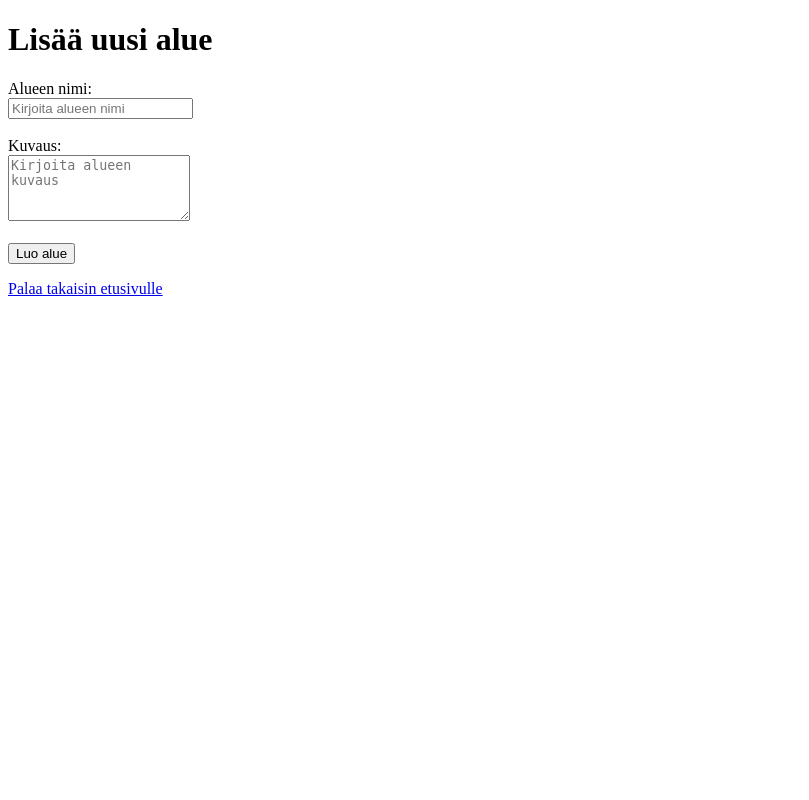
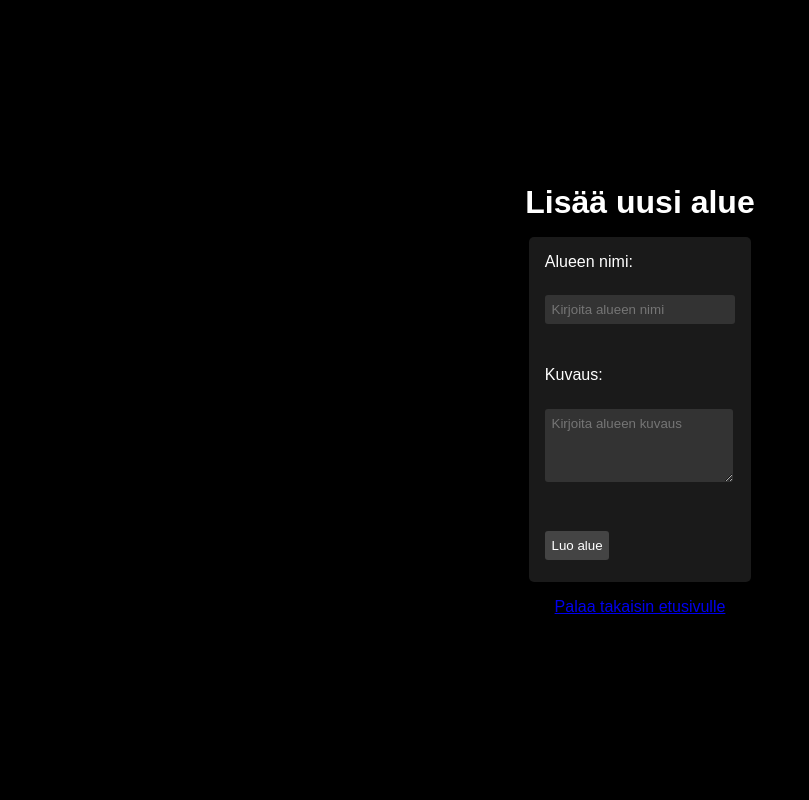
Before and after one commit to k1rtsu/Tsoha, a Flask app: page /create_region in a window 1280 px wide. Shown: the whole page, without its empty margins (0-809 px from the left). Run offline with Flask 3, Linux system fonts and the light colour scheme; the visitor is signed in with stand-in values (Sample User, id 1).

Commit message:
Added css file and customized page appearance

```diff
--- /dev/null
+++ b/static/custom.css
@@ -0,0 +1,52 @@
+
+body {
+    background-color: #000000;
+    color: #FFFFFF;
+    font-family: 'Arial', sans-serif;
+    margin: 0;
+    padding: 0;
+    display: flex;
+    flex-direction: column;
+    align-items: center;
+    justify-content: center;
+    height: 100vh;
+}
+
+/* Otsikot */
+h1, h2, h3, h4, h5, h6 {
+    font-family: 'Arial', sans-serif;
+    margin: 0.5em 0;
+}
+
+/* Lomakkeet */
+form {
+    display: flex;
+    flex-direction: column;
+    align-items: flex-start;
+    background-color: #1a1a1a;
+    padding: 1em;
+    border-radius: 5px;
+}
+
+input, textarea, button {
+    font-family: 'Arial', sans-serif;
+    margin: 0.5em 0;
+    padding: 0.5em;
+    border: none;
+    border-radius: 3px;
+}
+
+input, textarea {
+    background-color: #333333;
+    color: #FFFFFF;
+}
+
+button {
+    background-color: #444444;
+    color: #FFFFFF;
+    cursor: pointer;
+}
+
+button:hover {
+    background-color: #555555;
+}
--- a/templates/create_account.html
+++ b/templates/create_account.html
@@ -2,8 +2,8 @@
 <html lang="en">
 <head>
     <meta charset="UTF-8">
-    <meta name="viewport" content="width=device-width, initial-scale=1.0">
-    <title>Create User</title>
+    <title>Minimalistinen Sovellus</title>
+    <link rel="stylesheet" href="/static/custom.css">
 </head>
 <body>
     <h1>Create User</h1>
--- a/templates/create_region.html
+++ b/templates/create_region.html
@@ -1,9 +1,9 @@
 <!DOCTYPE html>
-<html lang="fi">
+<html lang="en">
 <head>
     <meta charset="UTF-8">
-    <meta name="viewport" content="width=device-width, initial-scale=1.0">
-    <title>Lisää uusi alue</title>
+    <title>Minimalistinen Sovellus</title>
+    <link rel="stylesheet" href="/static/custom.css">
 </head>
 <body>
     <h1>Lisää uusi alue</h1>
--- a/templates/login.html
+++ b/templates/login.html
@@ -2,8 +2,8 @@
 <html lang="en">
 <head>
     <meta charset="UTF-8">
-    <meta name="viewport" content="width=device-width, initial-scale=1.0">
-    <title>Login</title>
+    <title>Minimalistinen Sovellus</title>
+    <link rel="stylesheet" href="/static/custom.css">
 </head>
 <body>
     <h1>Login</h1>
--- a/templates/new_post.html
+++ b/templates/new_post.html
@@ -1,9 +1,9 @@
 <!DOCTYPE html>
-<html lang="fi">
+<html lang="en">
 <head>
     <meta charset="UTF-8">
-    <meta name="viewport" content="width=device-width, initial-scale=1.0">
-    <title>Lisää uusi viesti</title>
+    <title>Minimalistinen Sovellus</title>
+    <link rel="stylesheet" href="/static/custom.css">
 </head>
 <body>
     <h1>Lisää uusi viesti</h1>
--- a/templates/region.html
+++ b/templates/region.html
@@ -1,9 +1,9 @@
 <!DOCTYPE html>
-<html lang="fi">
+<html lang="en">
 <head>
     <meta charset="UTF-8">
-    <meta name="viewport" content="width=device-width, initial-scale=1.0">
-    <title>{{ region.name }}</title>
+    <title>Minimalistinen Sovellus</title>
+    <link rel="stylesheet" href="/static/custom.css">
 </head>
 <body>
     <h1>Alue: {{ region.name }}</h1>
--- a/templates/search_results_posts.html
+++ b/templates/search_results_posts.html
@@ -1,9 +1,9 @@
 <!DOCTYPE html>
-<html lang="fi">
+<html lang="en">
 <head>
     <meta charset="UTF-8">
-    <meta name="viewport" content="width=device-width, initial-scale=1.0">
-    <title>Hakutulokset: {{ query }}</title>
+    <title>Minimalistinen Sovellus</title>
+    <link rel="stylesheet" href="/static/custom.css">
 </head>
 <body>
     <h1>Hakutulokset: "{{ query }}"</h1>
--- a/templates/search_results_regions.html
+++ b/templates/search_results_regions.html
@@ -1,8 +1,9 @@
 <!DOCTYPE html>
-<html lang="fi">
+<html lang="en">
 <head>
     <meta charset="UTF-8">
-    <title>Hakutulokset</title>
+    <title>Minimalistinen Sovellus</title>
+    <link rel="stylesheet" href="/static/custom.css">
 </head>
 <body>
     <h1>Hakutulokset haulle "{{ query }}"</h1>
--- a/templates/search_results_topics.html
+++ b/templates/search_results_topics.html
@@ -1,9 +1,9 @@
 <!DOCTYPE html>
-<html lang="fi">
+<html lang="en">
 <head>
     <meta charset="UTF-8">
-    <meta name="viewport" content="width=device-width, initial-scale=1.0">
-    <title>Topic-hakutulokset: {{ query }}</title>
+    <title>Minimalistinen Sovellus</title>
+    <link rel="stylesheet" href="/static/custom.css">
 </head>
 <body>
     <h1>Topic-hakutulokset: "{{ query }}"</h1>
--- a/templates/topic.html
+++ b/templates/topic.html
@@ -1,9 +1,9 @@
 <!DOCTYPE html>
-<html lang="fi">
+<html lang="en">
 <head>
     <meta charset="UTF-8">
-    <meta name="viewport" content="width=device-width, initial-scale=1.0">
-    <title>{{ topic.title }}</title>
+    <title>Minimalistinen Sovellus</title>
+    <link rel="stylesheet" href="/static/custom.css">
 </head>
 <body>
     <h1>{{ topic.title }}</h1>
```
Also changed, not shown: templates/index.html (+3 -38 lines), templates/new_topic.html (+11 -0 lines).
